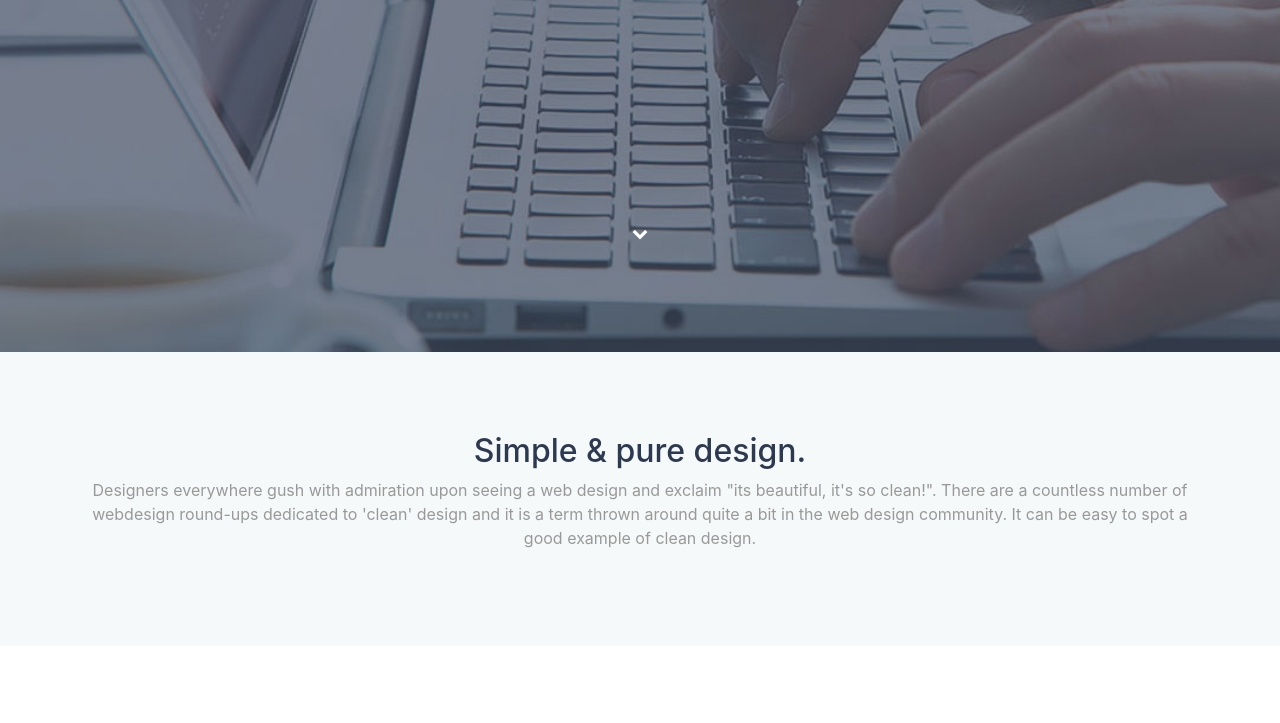
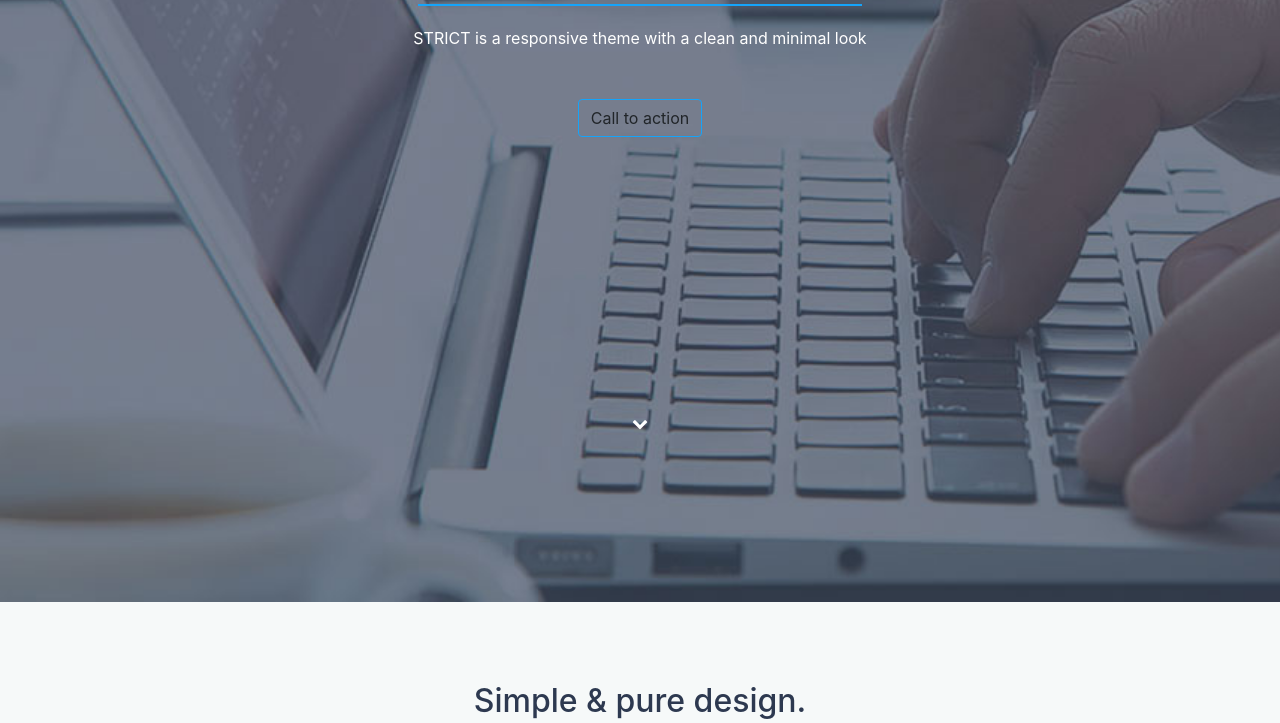
Before and after one commit to rumy73/class6, a plain HTML site: page index.html in a window 1280 px wide. Shown: the part 671-1394 px from the top of the page. Drawn offline with nearby package versions, Linux system fonts and the light colour scheme.

Commit message:
Add files via upload

```diff
--- a/css/style.css
+++ b/css/style.css
@@ -16,6 +16,8 @@ header{
 .banner-content{
 	text-align: center;
 	color: white;
+	padding-top: 190px;
+	padding-bottom: 60px;
 }
 
 .banner-content h2{
```
